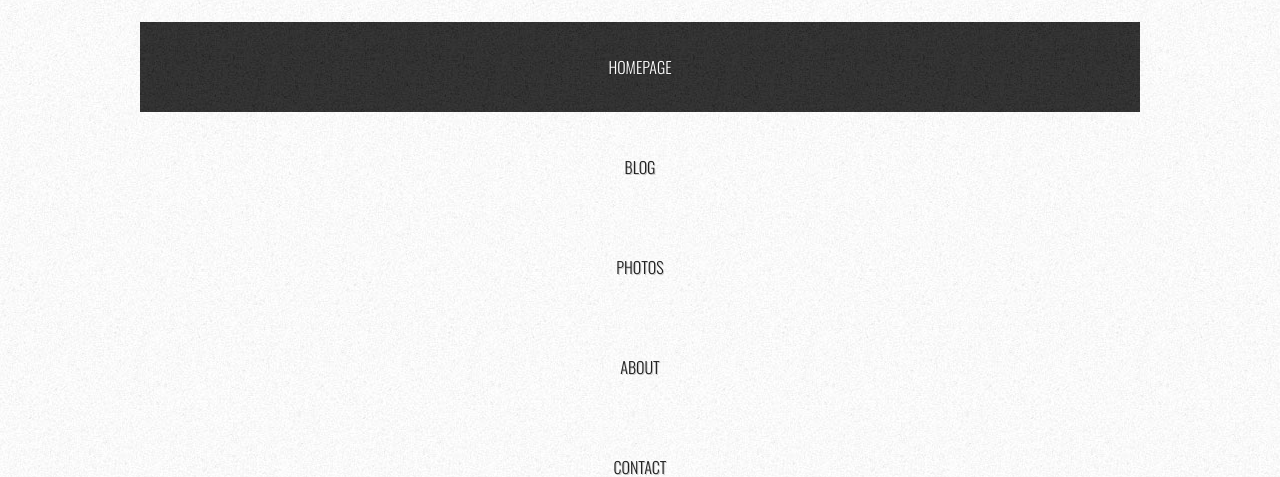
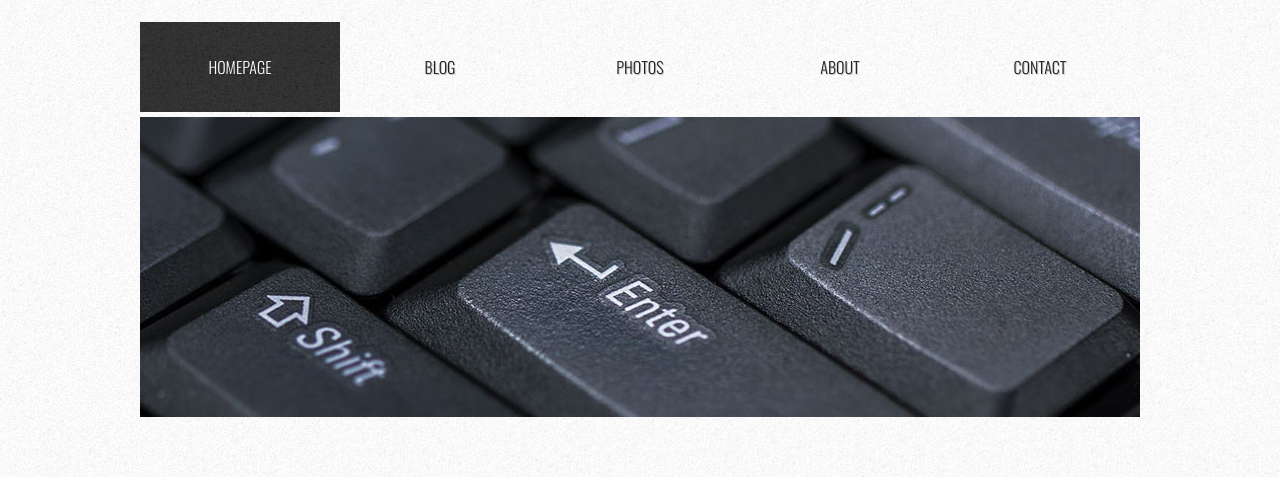
Before and after one commit to lyockey/project_transformation_yockey_lauren, a plain HTML site: page index.html in a window 1280 px wide. Shown: the part 123-600 px from the top of the page. Drawn offline with nearby package versions, Linux system fonts and the light colour scheme.

Commit message:
set breakpoint for navigation menu

```diff
--- a/css/main.css
+++ b/css/main.css
@@ -142,6 +142,13 @@ a {
     background: url(../img/img01.jpg) repeat;
     text-decoration: none;
     color: #ffffff;
+}
+
+@media all and (min-width: 750px) {
+    #menu li {
+        display: inline-block;
+        width: calc(100% / 5);
+    }
 }
 
 #banner {
```
Also changed, not shown: index.html (+5 -5 lines).
